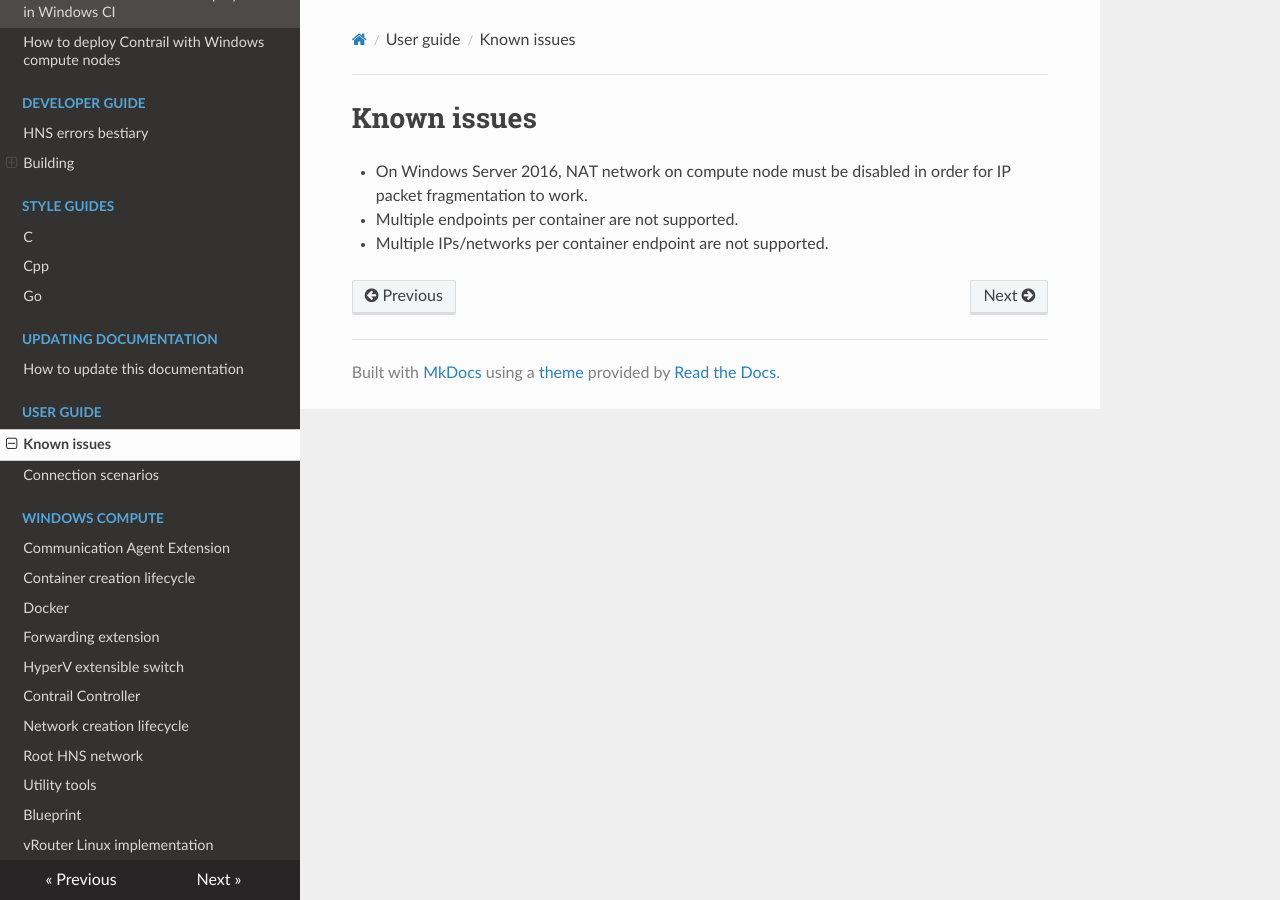
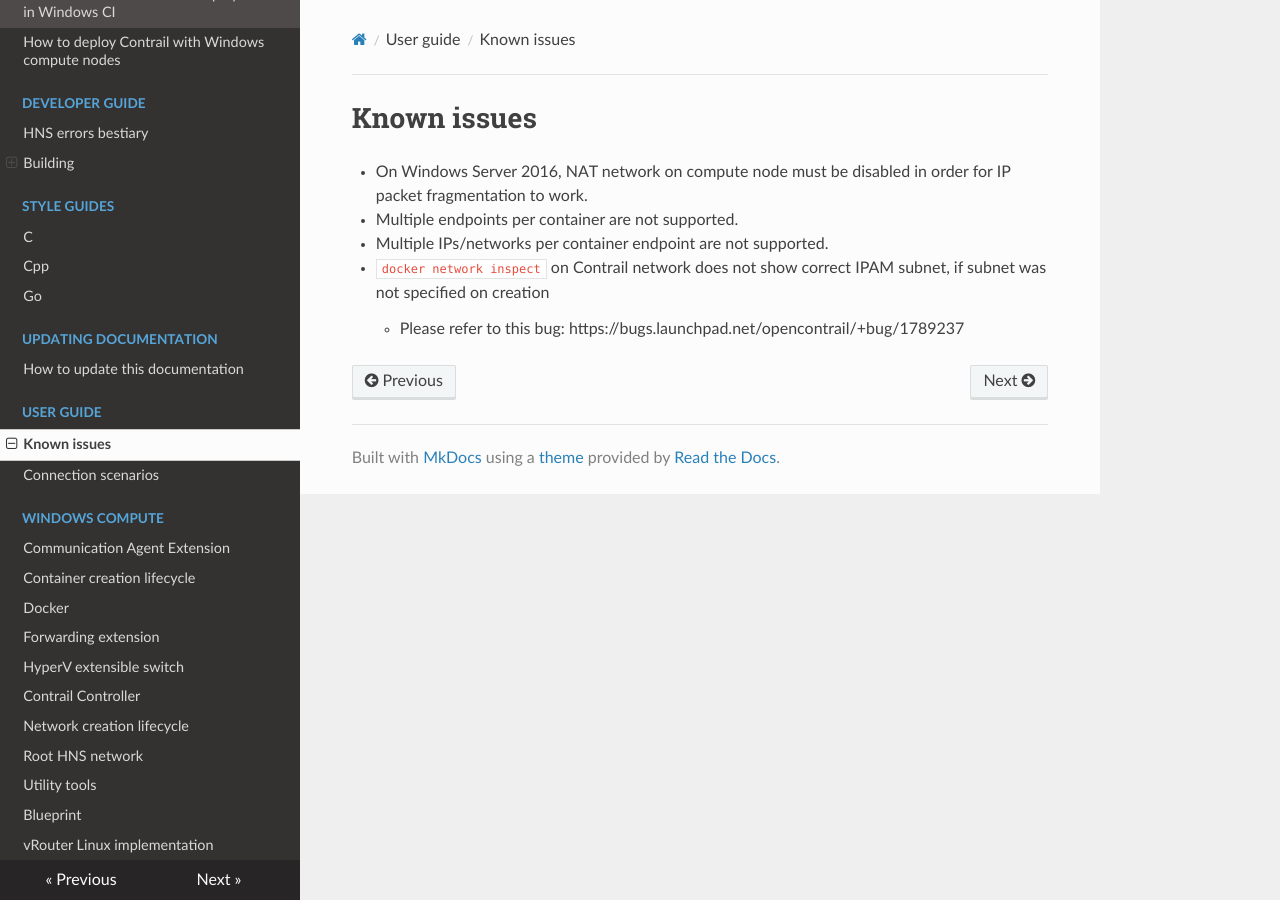
Before and after one commit to piotr-szuberski/contrail-windows-docs, an MkDocs documentation site: the page built from doc/user_guide/caveats.md, in a window 1280 px wide. Built offline with MkDocs 1.6.1, drawn with Linux system fonts in a browser that asks for light colours; nearby versions of some CDN libraries.

Commit message:
Add IPAM subnet caveat (#34)

```diff
--- a/doc/user_guide/caveats.md
+++ b/doc/user_guide/caveats.md
@@ -4,3 +4,5 @@
 fragmentation to work.
 * Multiple endpoints per container are not supported.
 * Multiple IPs/networks per container endpoint are not supported.
+* `docker network inspect` on Contrail network does not show correct IPAM subnet, if subnet was not specified on creation
+    * Please refer to this bug: https://bugs.launchpad.net/opencontrail/+bug/1789237
```
